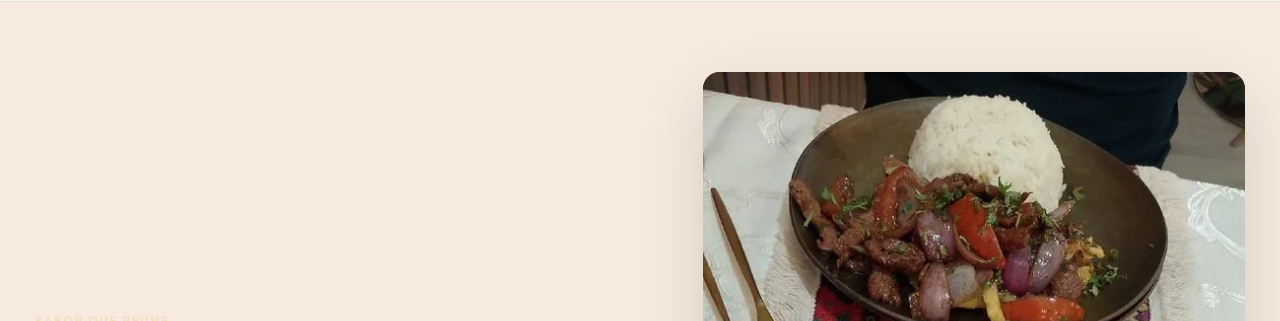
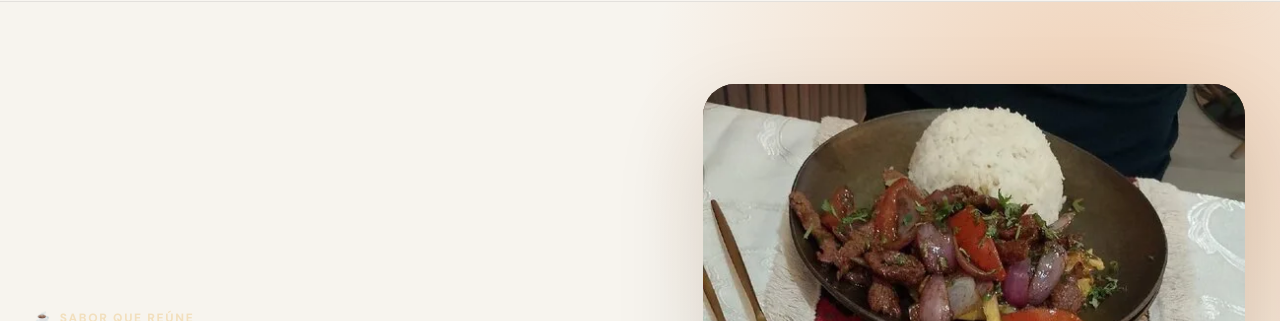
Before and after one commit to zetachess/tradiciones-peruanas-pisco-bar, a plain HTML site: page index.html in a window 1280 px wide. Shown: the part 77-398 px from the top of the page. Drawn offline with Linux system fonts and the light colour scheme; files whose address does not match are found by name.

Commit message:
Publicar index.html

```diff
--- a/index.html
+++ b/index.html
@@ -1,3 +1,3 @@
-<script type="module" crossorigin src="./assets/index-CUyUteJd.js"></script>
-<link rel="stylesheet" crossorigin href="./assets/index-e6VoHK5F.css">
+<script type="module" crossorigin src="./assets/index-DrVVBbVo.js"></script>
+<link rel="stylesheet" crossorigin href="./assets/index-BoMAQALD.css">
 <div id="root"></div>
```
